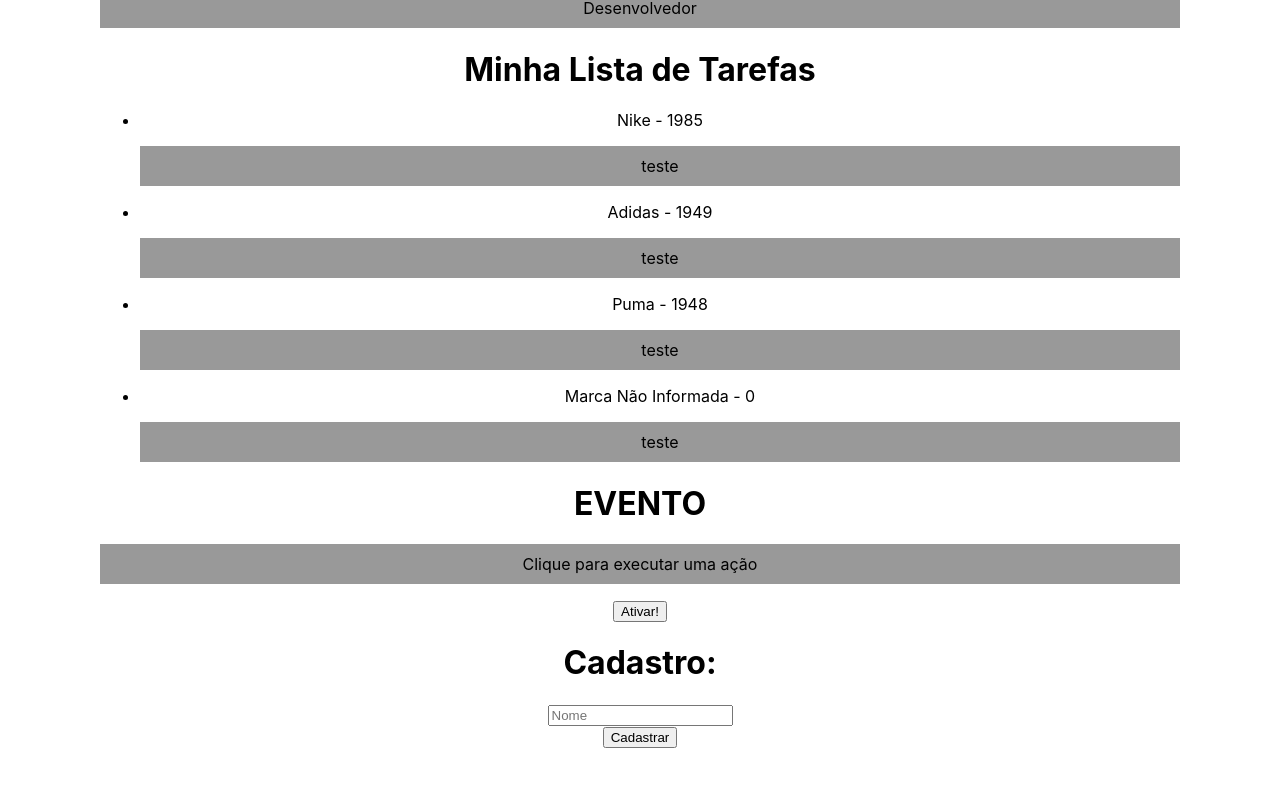
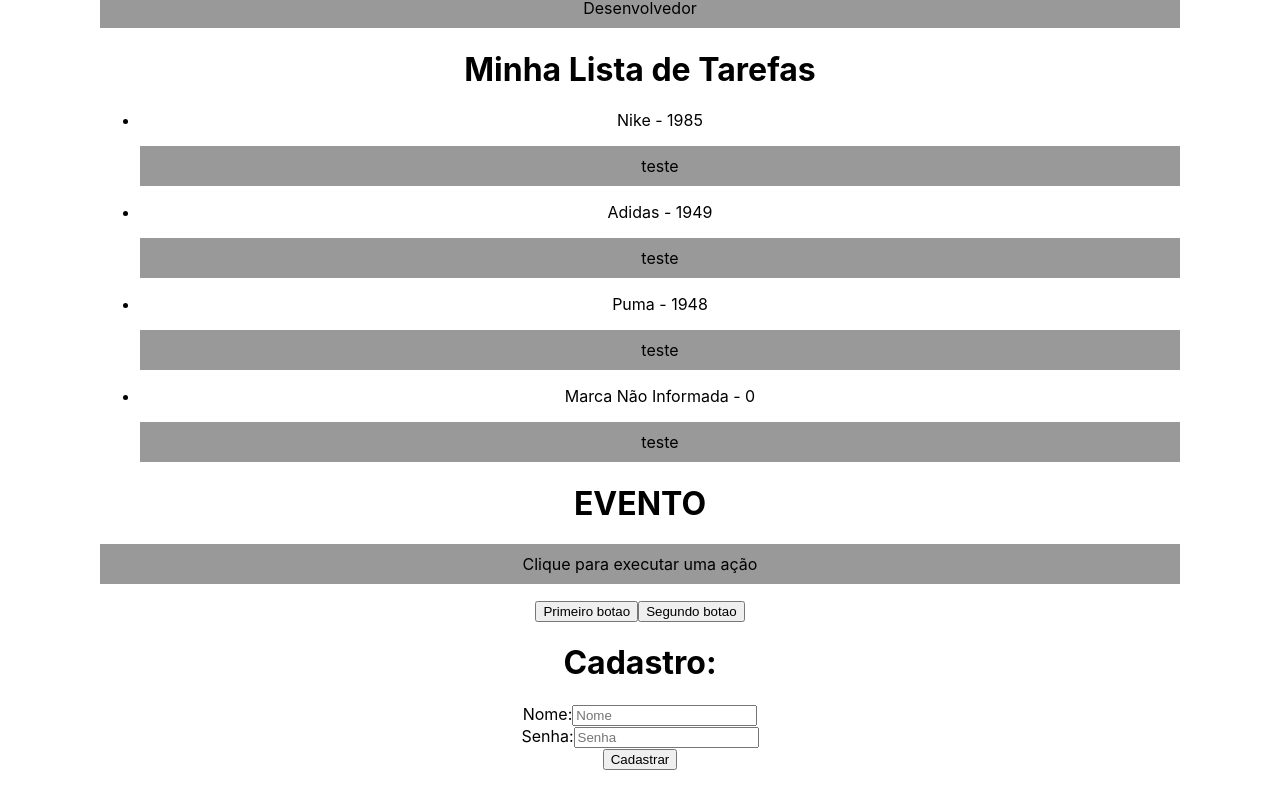
Before and after one commit to joaouggdmn/Praticando-React, a React (Create React App) app: page / in a window 1280 px wide. Shown: the part 660-1468 px from the top of the page. Built offline with nearby package versions, Linux system fonts and the light colour scheme.

Commit message:
Refactor event components: reorganize file structure and implement new button and form components

```diff
--- a/src/App.js
+++ b/src/App.js
@@ -3,8 +3,8 @@
 import SayMyName from "./components/SayMyName";
 import Pessoa from "./components/Pessoa";
 import List from "./components/List";
-import Eventos from "./components/Eventos";
-import Form from "./components/Form";
+import Eventos from "./components/event/Eventos";
+import Form from "./components/event/Form";
 
 function App() {
   const name = "Pedro";
--- a/src/components/Form.jsx
+++ /dev/null
@@ -1,22 +0,0 @@
-function Form() {
-  function cadastrarUsuario(e) {
-    e.preventDefault();
-    alert(`Usuário cadastrado com sucesso!`);
-  }
-
-  return (
-    <div>
-      <h1>Cadastro:</h1>
-      <form onSubmit={cadastrarUsuario}>
-        <div>
-          <input type="text" placeholder="Nome" />
-        </div>
-        <div>
-          <input type="submit" value="Cadastrar" />
-        </div>
-      </form>
-    </div>
-  );
-}
-
-export default Form;
--- /dev/null
+++ b/src/components/event/Buttom.jsx
@@ -0,0 +1,4 @@
+function Buttom(props){
+    return <button onClick={props.event}>{props.text}</button>;
+}
+export default Buttom;
--- a/src/components/Eventos.jsx
+++ b/src/components/event/Eventos.jsx
@@ -1,13 +1,20 @@
+import Buttom from "./Buttom";
+
 function Eventos({ num }) {
+
   function meuEvento() {
     console.log(`Ativando primeiro evento ${num}`);
+  }
+  function segundoEvento() {
+    console.log("Ativando segundo evento");
   }
 
   return (
     <div>
       <h1>EVENTO</h1>
       <p>Clique para executar uma ação</p>
-      <button onClick={meuEvento}>Ativar!</button>
+      <Buttom event={meuEvento} text="Primeiro botao" />
+      <Buttom event={segundoEvento} text="Segundo botao" />
     </div>
   );
 }
--- /dev/null
+++ b/src/components/event/Form.jsx
@@ -0,0 +1,46 @@
+import { useState } from "react";
+
+function Form() {
+  function cadastrarUsuario(e) {
+    e.preventDefault();
+    console.log(name);
+    console.log(pass);
+    alert(`Usuário cadastrado com sucesso!`);
+  }
+
+  const [name, setName] = useState();
+  const [pass, setPass] = useState();
+
+  return (
+    <div>
+      <h1>Cadastro:</h1>
+      <form onSubmit={cadastrarUsuario}>
+        <div>
+          <label htmlFor="name">Nome:</label>
+          <input
+            id="name"
+            name="name"
+            type="text"
+            placeholder="Nome"
+            onChange={(e) => setName(e.target.value)}
+          />
+        </div>
+        <div>
+          <label htmlFor="password">Senha:</label>
+          <input
+            id="password"
+            name="password"
+            type="password"
+            placeholder="Senha"
+            onChange={(e) => setPass(e.target.value)}
+          />
+        </div>
+        <div>
+          <input type="submit" value="Cadastrar" />
+        </div>
+      </form>
+    </div>
+  );
+}
+
+export default Form;
```
